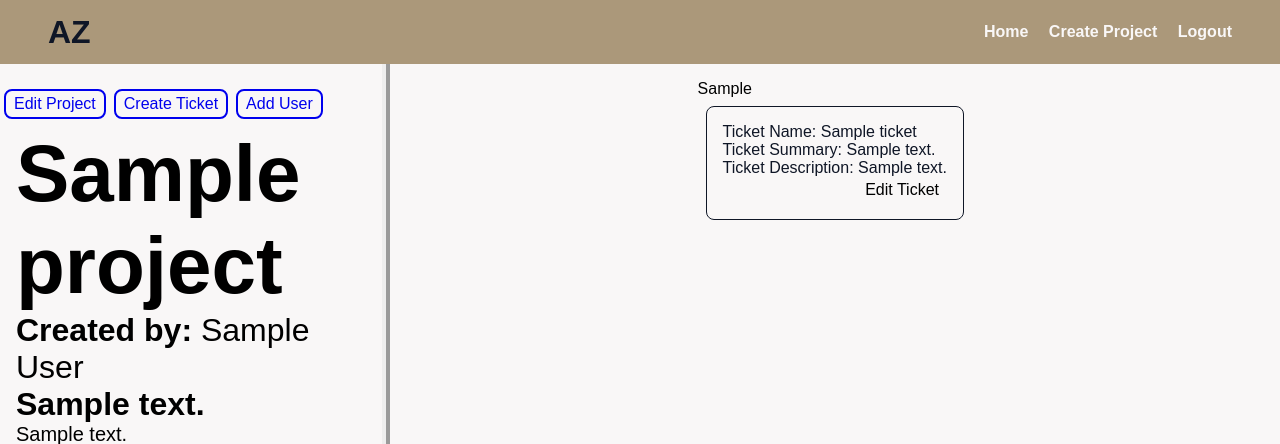
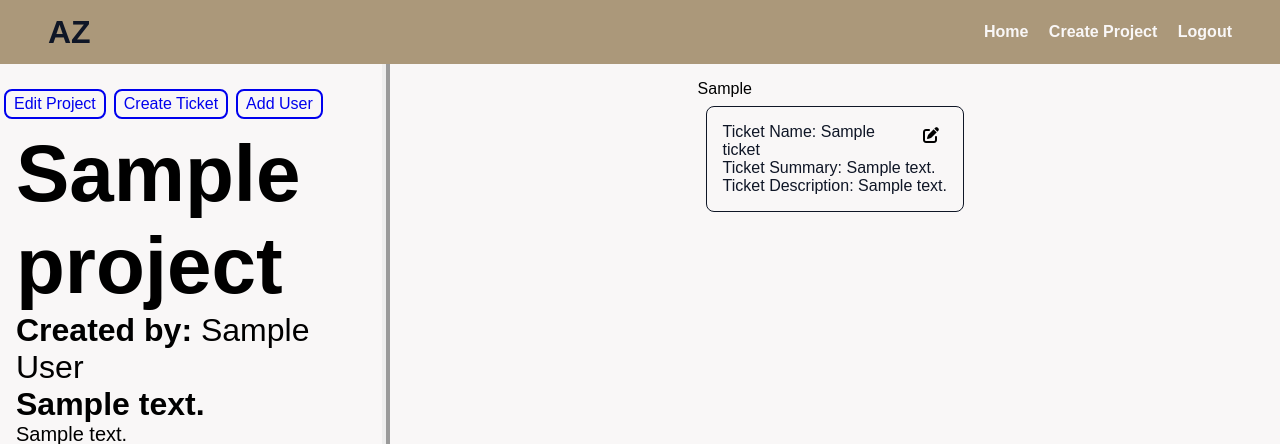
Before and after one commit to andrew-zabloudil/DevTick, a Flask app: page /project/1 in a window 1280 px wide. Shown: the top 444 px of the page. Run offline with Flask 2, Linux system fonts and the light colour scheme; a user stored in the database is signed in; tables that the repository leaves empty hold one stand-in row (values such as "Sample post"); some libraries are stand-ins or nearby versions.

Commit message:
Change edit button to fontawesome icon

```diff
--- a/templates/project.html
+++ b/templates/project.html
@@ -52,12 +52,12 @@
           {% for status, items in tickets|groupby("status")|reverse %}
             {% for ticket in items %}
               <div class="ticket">
+                {% if not is_viewer(project.id) %}
+                  <a href="{{ url_for('edit_ticket', project_id=project.id, ticket_id=ticket.id) }}"><i class="fas fa-edit edit-button"></i></a>
+                {% endif %}
                 <p class="{{ status.lower() }}">Ticket Name: {{ ticket.name }}</p>
                 <p class="{{ status.lower() }}">Ticket Summary: {{ ticket.summary }}</p>
                 <div class="{{ status.lower() }}">Ticket Description: {{ ticket.description|safe }}</div>
-                {% if not is_viewer(project.id) %}
-                  <a href="{{ url_for('edit_ticket', project_id=project.id, ticket_id=ticket.id) }}" class="edit-button">Edit Ticket</a>
-                {% endif %}
               </div>
             {% endfor %}
           {% endfor %}
```
